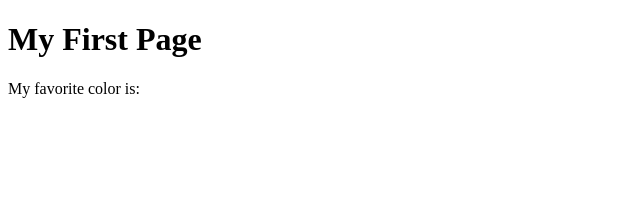
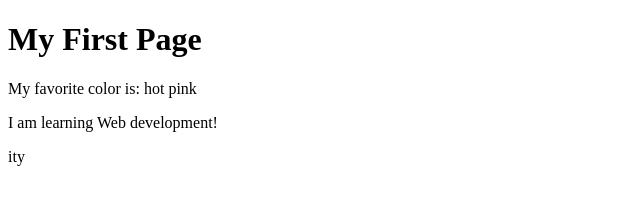
Before and after one commit to bulyabatracy/wdd130, a plain HTML site: page week01/first-page.html in a window 1280 px wide. Shown: the whole page, without its empty margins (0-640 px from the left). Drawn offline with Linux system fonts and the light colour scheme.

Commit message:
learning activity

```diff
--- a/week01/first-page.html
+++ b/week01/first-page.html
@@ -1,12 +1,16 @@
 <!DOCTYPE html>
 <html lang="en">
+
 <head>
     <meta charset="UTF-8">
     <meta name="viewport" content="width=device-width, initial-scale=1.0">
     <title>My First Page</title>
 </head>
+
 <body>
     <h1>My First Page</h1>
-    <p>My favorite color is: </p>
+    <p>My favorite color is: hot pink</p>
+    <p>I am learning Web development!</p>
 </body>
-</html>
+
+</html>ity
```
Also changed, not shown: week01/images.html (+1 -3 lines).
